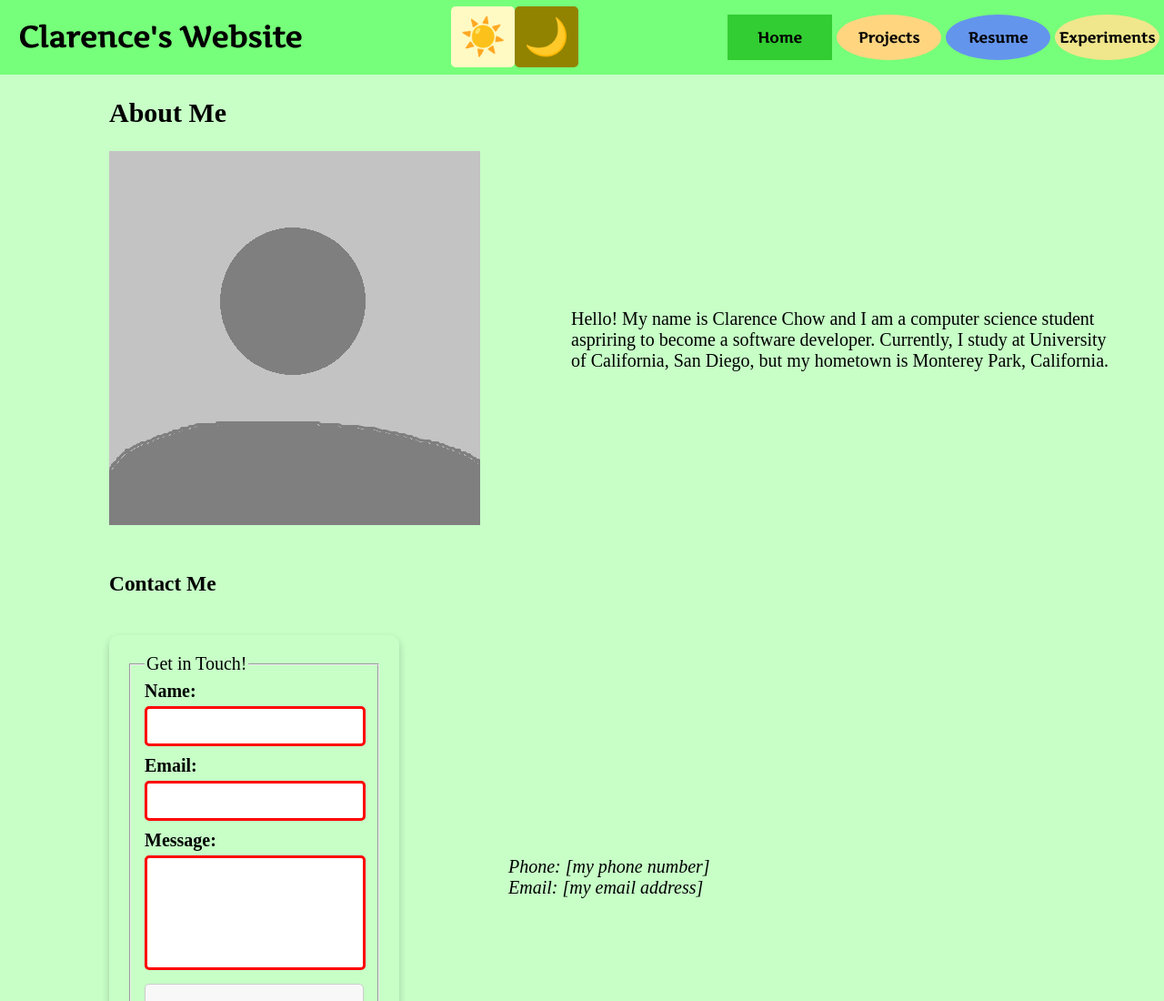
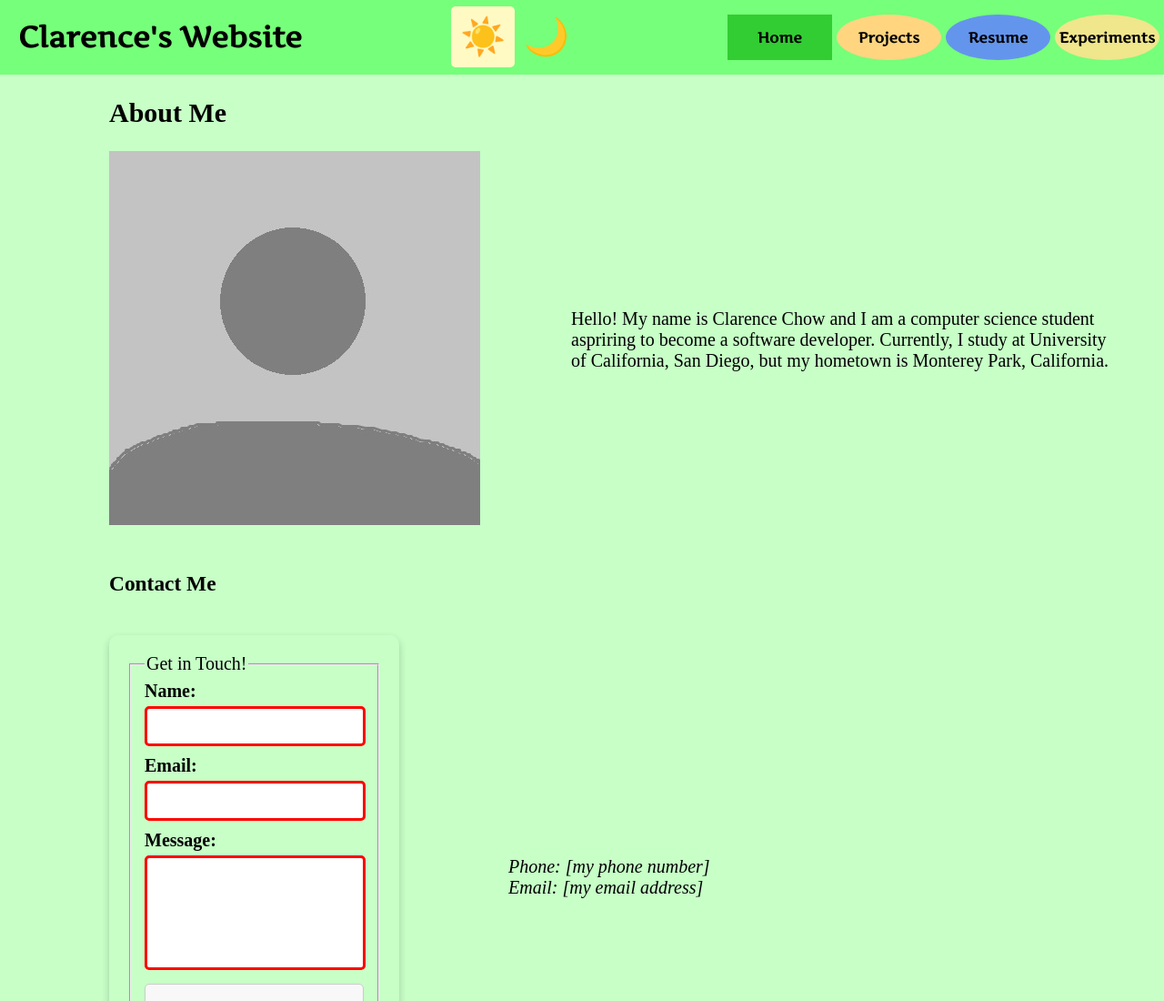
Before and after one commit to clarencechow/CSE134B_HW5, a plain HTML site: page index.html in a window 1280 px wide. Shown: the top 1100 px of the page at 91% size. Drawn offline with Linux system fonts and the light colour scheme.

Commit message:
Update styles.css

```diff
--- a/styles/styles.css
+++ b/styles/styles.css
@@ -74,7 +74,7 @@ button#dark {
   background-color: #918300;
 }
 
-li button[on="false"] {
+button#light[on="false"], button#dark[on="false"] {
   background-color: transparent;
 }
 
```
